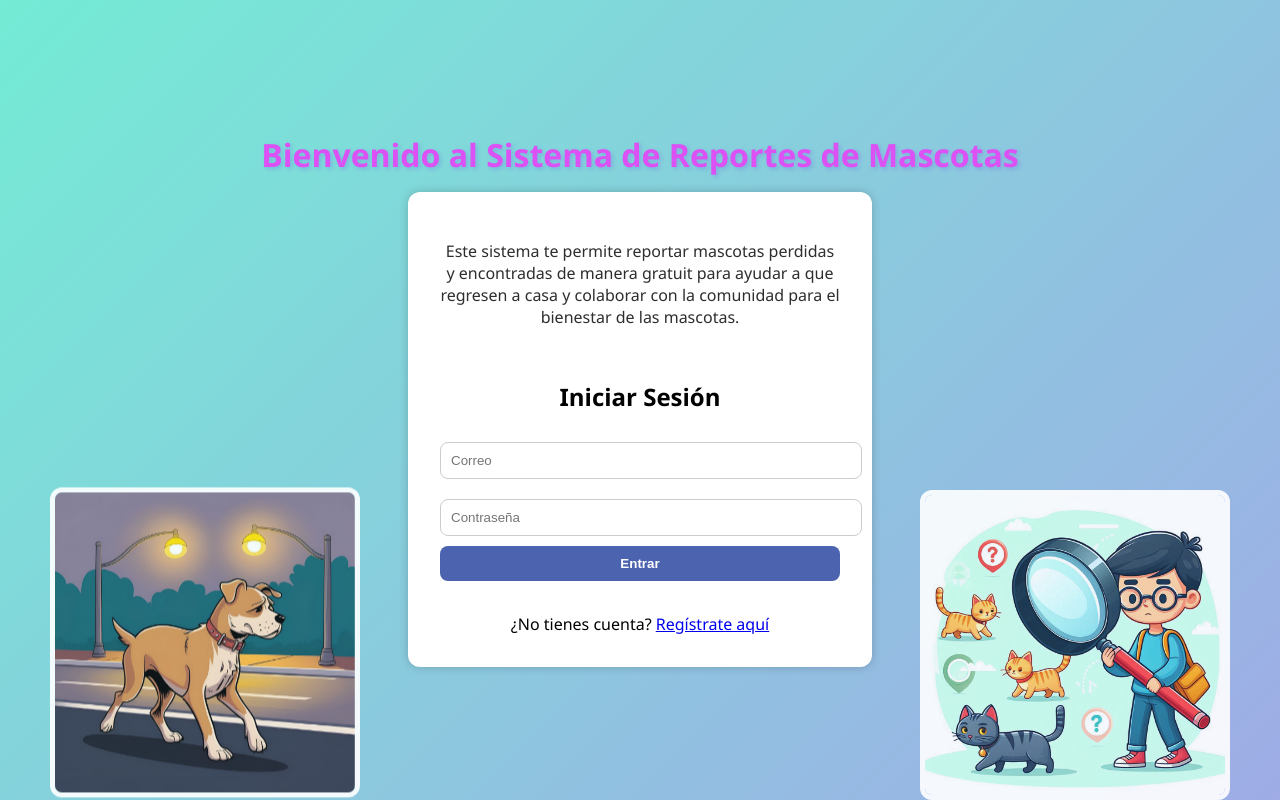
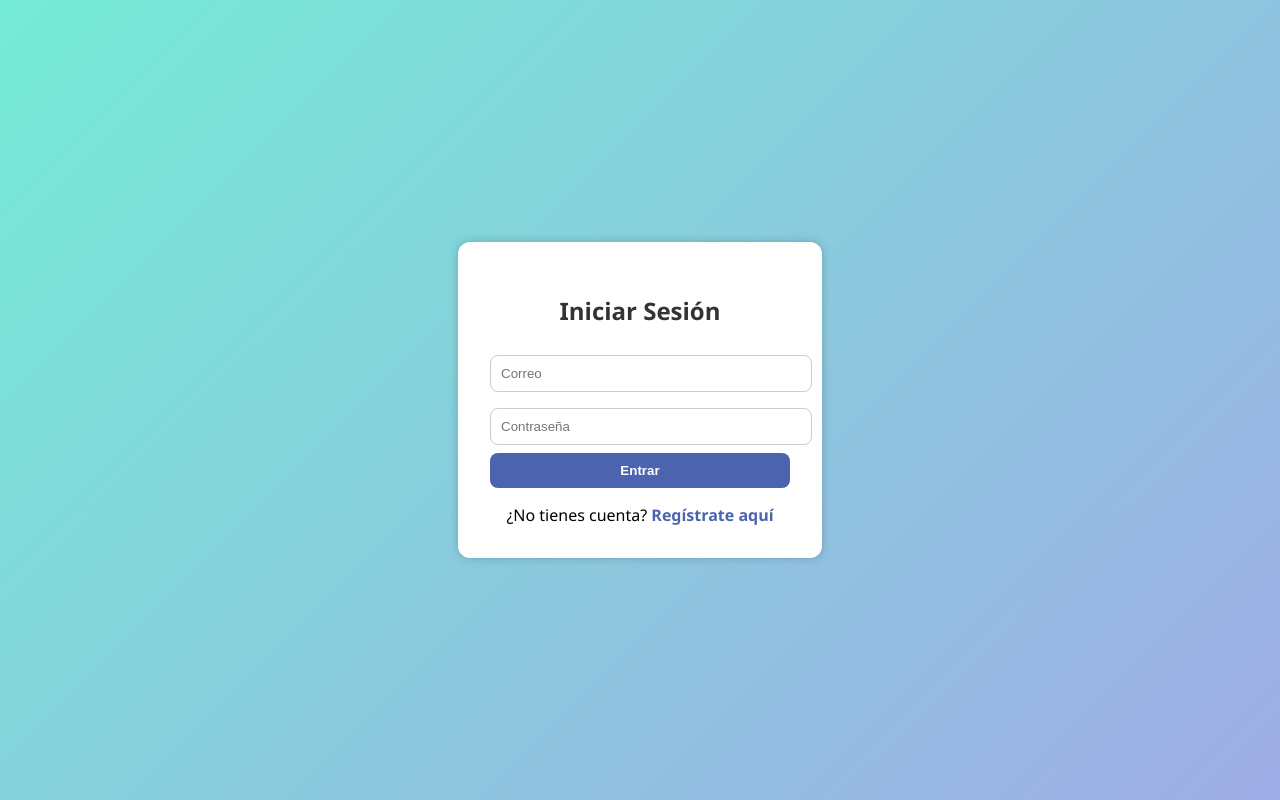
Before and after one commit to Helen3334/mascotapp, a website: page public/login.html in a window 1280 px wide. Drawn offline with Linux system fonts and the light colour scheme.

Commit message:
Revert "Descripción del log in." Se revierte porque hay conflictos con "uploads"
This reverts commit 70d9e626a549b6eeedc496ee6aaa8a0e61868e9b.

```diff
--- a/public/login.html
+++ b/public/login.html
@@ -12,87 +12,25 @@
       align-items: center;
       height: 100vh;
       margin: 0;
-      overflow: hidden;
-      position: relative;
-      flex-direction: column;
     }
-
-    .background-animals {
-      position: absolute;
-      top: 0;
-      left: 0;
-      width: 100%;
-      height: 100%;
-      z-index: 1;
-      pointer-events: none;
-    }
-
-    .background-animals img {
-      position: absolute;
-      max-width: 200%;
-      width: 300px;
-      animation: float 4s infinite ease-in-out;
-      opacity: 0.9;
-      border: 5px solid #ffffff;
-      border-radius: 12px;
-    }
-
-    .background-animals .dog {
-      left: 50px;
-      bottom: 0;
-      animation-delay: 0.5s;
-    }
-
-    .background-animals .cat {
-      right: 50px;
-      bottom: 0;
-      animation-delay: 1s;
-    }
-
-    .welcome-text {
-      text-align: center;
-      color: #535353;
-      margin-bottom: 1rem;
-      font-size: 2rem;
-      font-weight: bold;
-      color: #db51f3;
-      text-shadow: 2px 2px 4px #5f2ce133;
-      animation: fadeIn 2s ease-in-out;
-      z-index: 2;
-    }
-
-    @keyframes fadeIn {
-      0% { opacity: 0; transform: translateY(-20px); }
-      100% { opacity: 1; transform: translateY(0); }
-    }
-
     .container {
       background: white;
       padding: 2rem;
       border-radius: 12px;
       box-shadow: 0 0 10px rgba(0,0,0,0.2);
-      width: 400px;
-      display: flex;
-      flex-direction: column;
-      align-items: center;
-      z-index: 2;
+      width: 300px;
     }
-
-    .description {
+    h2 {
       text-align: center;
-      margin-bottom: 1rem;
-      font-size: 1rem;
-      color: #2f2d2d;
+      color: #333;
     }
-
     input {
       width: 100%;
       padding: 10px;
-      margin: 10px 0;
+      margin: 8px 0;
       border: 1px solid #ccc;
       border-radius: 8px;
     }
-
     button {
       width: 100%;
       padding: 10px;
@@ -103,29 +41,30 @@
       cursor: pointer;
       font-weight: bold;
     }
-
     button:hover {
       background-color: #3b4d8a;
     }
-
-    @keyframes float {
-      0%, 100% { transform: translateY(0); }
-      50% { transform: translateY(-20px); }
+    #mensaje {
+      margin-top: 1rem;
+      text-align: center;
+      color: #d9534f;
+    }
+    .link {
+      text-align: center;
+      margin-top: 1rem;
+    }
+    .link a {
+      color: #4c63af;
+      text-decoration: none;
+      font-weight: bold;
+    }
+    .link a:hover {
+      text-decoration: underline;
     }
   </style>
 </head>
 <body>
-  <div class="background-animals">
-    <img src="/uploads/perrito.png" alt="Perrito" class="dog">
-    <img src="/uploads/gatito.png" alt="Gatito" class="cat">
-  </div>
-
-  <div class="welcome-text">Bienvenido al Sistema de Reportes de Mascotas</div>
-
   <div class="container">
-    <div class="description">
-      <p>Este sistema te permite reportar mascotas perdidas y encontradas de manera gratuit para ayudar a que regresen a casa y colaborar con la comunidad para el bienestar de las mascotas.</p>
-    </div>
     <h2>Iniciar Sesión</h2>
     <form id="loginForm">
       <input type="email" id="correo" placeholder="Correo" required>
@@ -133,7 +72,9 @@
       <button type="submit">Entrar</button>
     </form>
     <p id="mensaje"></p>
-    <div class="link">¿No tienes cuenta? <a href="register.html">Regístrate aquí</a></div>
+    <div class="link">
+      ¿No tienes cuenta? <a href="register.html">Regístrate aquí</a>
+    </div>
   </div>
 
   <script>
@@ -152,13 +93,39 @@
       const data = await res.json();
 
       if (res.ok) {
+        // Guardar nombre y token para mostrar en inicio
         localStorage.setItem('token', data.token);
         localStorage.setItem('nombre', data.usuario.nombre);
+
+        // Redirigir a inicio
         window.location.href = "/inicio.html";
       } else {
         document.getElementById('mensaje').innerText = data.error;
       }
     });
+    document.getElementById('loginForm').addEventListener('submit', async (e) => {
+  e.preventDefault();
+
+  const correo = document.getElementById('correo').value;
+  const contraseña = document.getElementById('contraseña').value;
+
+  const res = await fetch('/api/auth/login', {
+    method: 'POST',
+    headers: { 'Content-Type': 'application/json' },
+    body: JSON.stringify({ correo, contraseña })
+  });
+
+  const data = await res.json();
+
+  if (res.ok) {
+    localStorage.setItem('token', data.token);
+    localStorage.setItem('nombre', data.usuario.nombre); // Asegúrate que esto esté presente
+    window.location.href = "/inicio.html";
+  } else {
+    document.getElementById('mensaje').innerText = data.error;
+  }
+});
+
   </script>
 </body>
 </html>
```
Also changed, not shown: uploads/1746578904024-prueba.jpg (deleted), uploads/1746578950631-diagrama C4 Completo.png (deleted), uploads/gatito.png (deleted), uploads/perrito.png (deleted).
